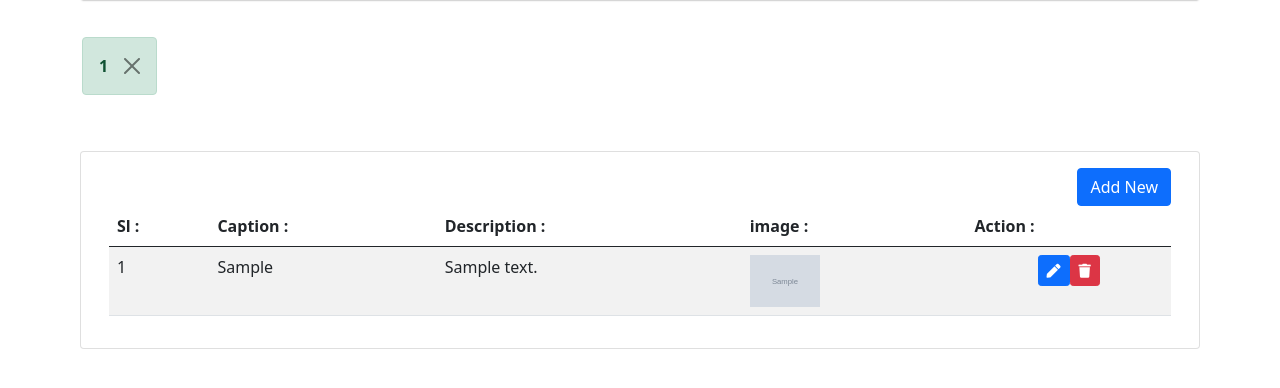
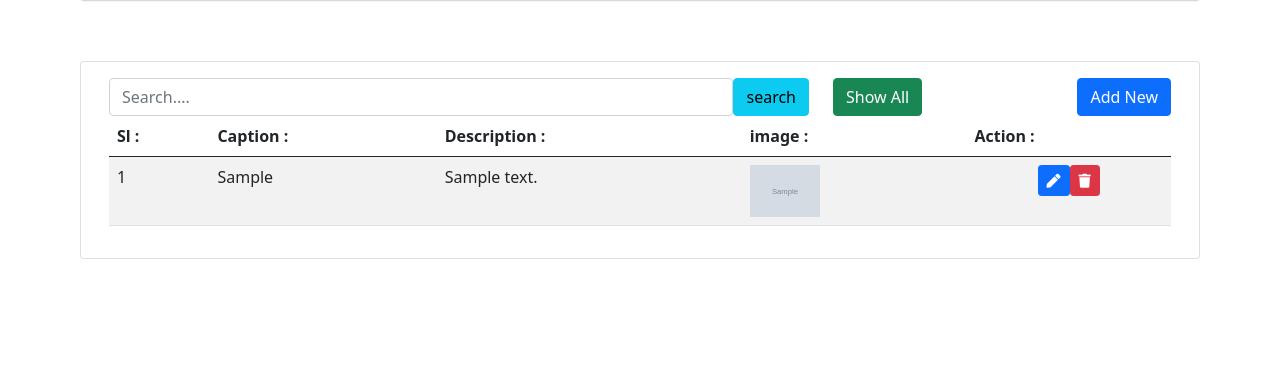
Before and after one commit to aizubair21/php_projects, a PHP site: page /dashboard.php in a window 1280 px wide. Shown: the part 51-439 px from the top of the page. Run offline with PHP 8.4, Linux system fonts and the light colour scheme; the visitor is signed in with stand-in values (Sample User, id 1); tables that the repository leaves empty or names only in its code hold one stand-in row (values such as "Sample post"); grey boxes marked "Sample" are stand-in pictures.

Commit message:
add search field in dashboard

```diff
--- a/login_and_registration/dashboard.php
+++ b/login_and_registration/dashboard.php
@@ -25,40 +25,32 @@ $key = $_SESSION["key"] ?? "";
 
     <div class="main_body" >
        <div class="container">
-           <div style=" width:250px">
-                <div class="breadcrumb">
-                    <?php if(isset($_SESSION['status'])){ ?>
 
-                            <div class="alert alert-success alert-dismissible fade show" role="alert">
-                                <strong><?php echo $_SESSION['status']?></strong>
-                                <a href="unset_session.php" type="submit" class="btn btn-close" data-bs-dismiss="alert" aria-label="Close"></a>
-                            </div>
-
-                    <?php } ?>
-
-
-                    <?php if(isset($_SESSION['error'])){ ?>
-
-                        <div class="alert alert-warning alert-dismissible fade show" role="alert">
-                            <strong><?php echo $_SESSION["error"] ?></strong>
-                            <a href="unset_session.php"  type="submit" class="btn btn-close" data-bs-dismiss="alert" aria-label="Close"></a>
-                        </div>
-
-                <?php } ?>
-
-
-                </div>
-           </div>
             <div class="row" style="margin-top: 30px; padding:10px; ">
 
                 <div class="card">
                     <div class="card-body">
-                        <div >
-                            <a style="float:right;" class="btn btn-primary btn-nd" href="insert.php">Add New</a>
+                        <div class="row">
+
+                            <div class="col-8">
+
+                                <form action="dashboard.php" method="POST">
+                                    <div class="d-flex">
+                                        <input class="form-control" type="search" name="search" id="search" placeholder="Search....">
+                                        <input class="btn btn-info" name="submit" type="submit"  value="search">
+                                    </div>
+                                </form>
+
+                            </div>
+
+                            <div class="col-4">
+                                <a style="float:right" class="btn btn-primary btn-nd" href="insert.php">Add New</a>
+                                <a class="btn btn-success" href="dashboard.php">Show All</a>
+                            </div>
+
                         </div>
                         <?php
-                            if (isset($key)){
-                        ?>
+                            if (isset($key)){ ?>
                                 <table class="table table-striped table-hover">
                                     <thead>
                                         <tr>
@@ -72,11 +64,11 @@ $key = $_SESSION["key"] ?? "";
 
                                     <tbody>
                                         <?php
-
-                                    $data = "SELECT * FROM crud";
+                                                if(isset($_POST['submit'])){
+                                                    $value = $_POST["search"];
+                                                    $data = "SELECT * FROM crud WHERE caption like '%$value%' OR description like '%$value%'";
                                                     $result = mysqli_query($conn, $data);
-                                    while ($row = mysqli_fetch_assoc($result)) {
-                                        ?>
+                                                    while($row = mysqli_fetch_assoc($result)){ ?>
                                                         <tr>
                                                             <td><?php echo $row["id"] ?? "Not Found !"; ?></td>
                                                             <td><?php echo $row["caption"] ?? "Not Found !"; ?></td>
@@ -93,18 +85,31 @@ $key = $_SESSION["key"] ?? "";
                                                                 </div>
                                                             </td>
                                                         </tr>
-                                    <?php } ?>
+                                                <?php }
+                                                }else{
+                                                    $data = "SELECT * FROM crud";
+                                                    $result = mysqli_query($conn, $data);
+                                                    while ($row = mysqli_fetch_assoc($result)) {?>
+                                                        <tr>
+                                                            <td><?php echo $row["id"] ?? "Not Found !"; ?></td>
+                                                            <td><?php echo $row["caption"] ?? "Not Found !"; ?></td>
+                                                            <td><?php echo $row["description"] ?? "Not Found !"; ?></td>
+                                                            <td>
+                                                                <img width="70" src="image/<?php echo $row['image'] ?? "" ?>" alt="">
+                                                            </td>
+                                                            <td>
+                                                                <div class="d-flex justify-content-center align-items-center">
+                                                                        <a class="btn btn-primary btn-sm" href="update.php?uid=<?php echo $row["id"] ?>"><i class="fas fa-pen"></i></a>
+                                                                        <form action="delete.php?id=<?php echo $row['id'] ?>" method="POST" enctype="multipart/form-data">
+                                                                            <button type="submit" class="btn btn-danger btn-sm"><i class="fas fa-trash"></i></button>
+                                                                        </form>
+                                                                </div>
+                                                            </td>
+                                                        </tr>
+                                        <?php } }; ?>
                                     </tbody>
                                 </table>
-                        <?php
-                            }else {
-                                ?>
-                                    <div class="alert alert-warning">
-                                        Not Login Yet. please <a class="text text-info" href="login.php">login</a> at first.
-                                    </div>
-                                <?php
-                            }
-                        ?>
+                        <?php }; ?>
                     </div>
                 </div>
             </div>
--- a/login_and_registration/forgot_password.php
+++ b/login_and_registration/forgot_password.php
@@ -101,9 +101,11 @@ if(isset($_POST['reset']) && isset($_SESSION['is_confirm'])) {
 <body>
     <div class="container">
         <div class="row">
-            <div class="col-3"></div>
+            <div class="col-3">
+
+            </div>
             <div class="col-5">
-                <div class="card" style="margin-top: 20px;">
+                <div class="card">
                     <div class="bg-primary text-white p-3" style="font-size: 20px;">
                         Changer Your Password
                     </div>
--- a/login_and_registration/update.php
+++ b/login_and_registration/update.php
@@ -68,8 +68,8 @@ if (isset($_POST["submit"])) {
 <body>
     <div class="container">
         <div class="row">
-            <div class="col-4"></div>
-            <div class="col-4">
+            <div class="col-2"></div>
+            <div class="col-6">
                 <div class="card">
                 <div class="bg-primary text-white p-3" style="font-size:20px; text-align:center; font-weight:bold">
                         Update Data
@@ -84,7 +84,7 @@ if (isset($_POST["submit"])) {
 
                                 <div style="padding:3px 0px">
                                     <label for="previous_image">Previous image :</label><br>
-                                    <img width="100"  src="image/<?php echo $row['image'] ?>" alt="Not found!" name="previous_image" id="previous_image">
+                                    <img width="300"  src="image/<?php echo $row['image'] ?>" alt="Not found!" name="previous_image" id="previous_image">
                                 </div><br>
 
                                 <div>
```
Also changed, not shown: login_and_registration/sendmail.php (added, +10 -0 lines), login_and_registration/image/g4ou5bn1Ue9u25hHqhAIIujW.webp (added). Lines whose indentation alone changed are shown as unchanged.
